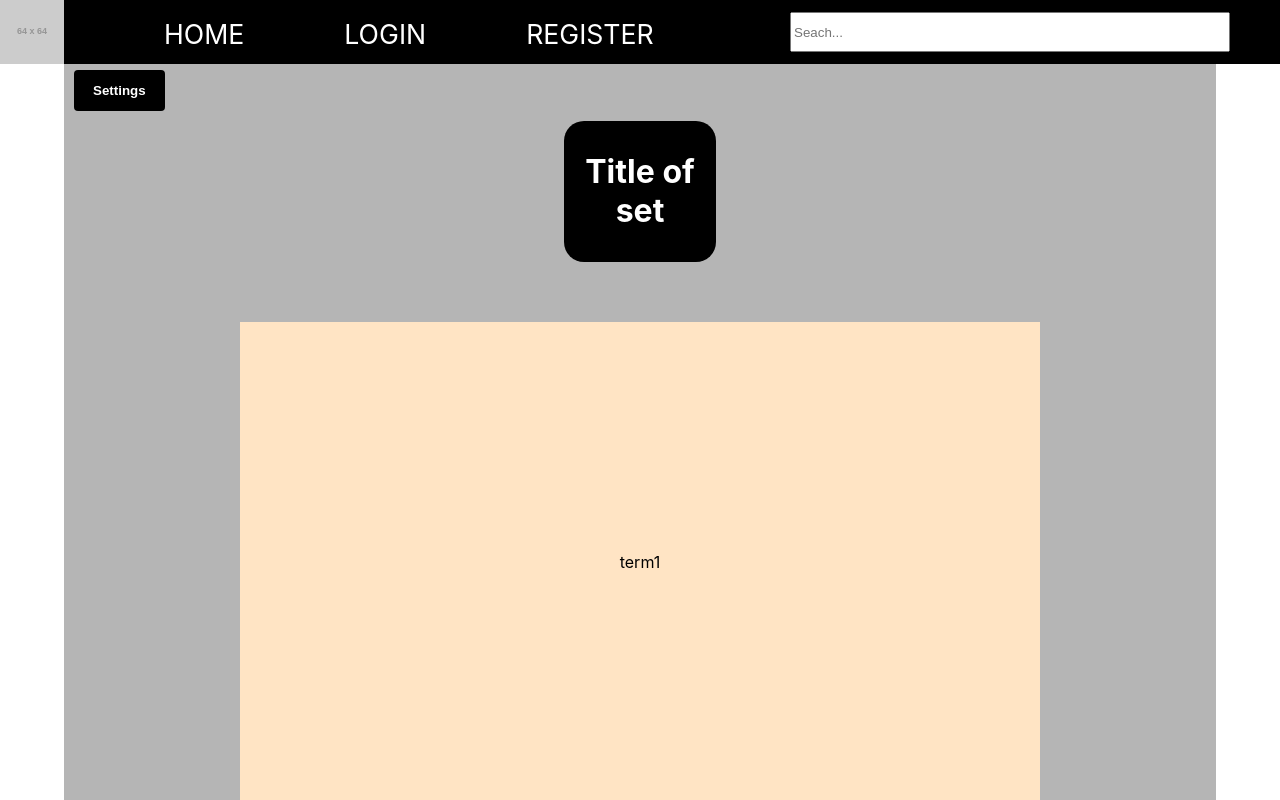
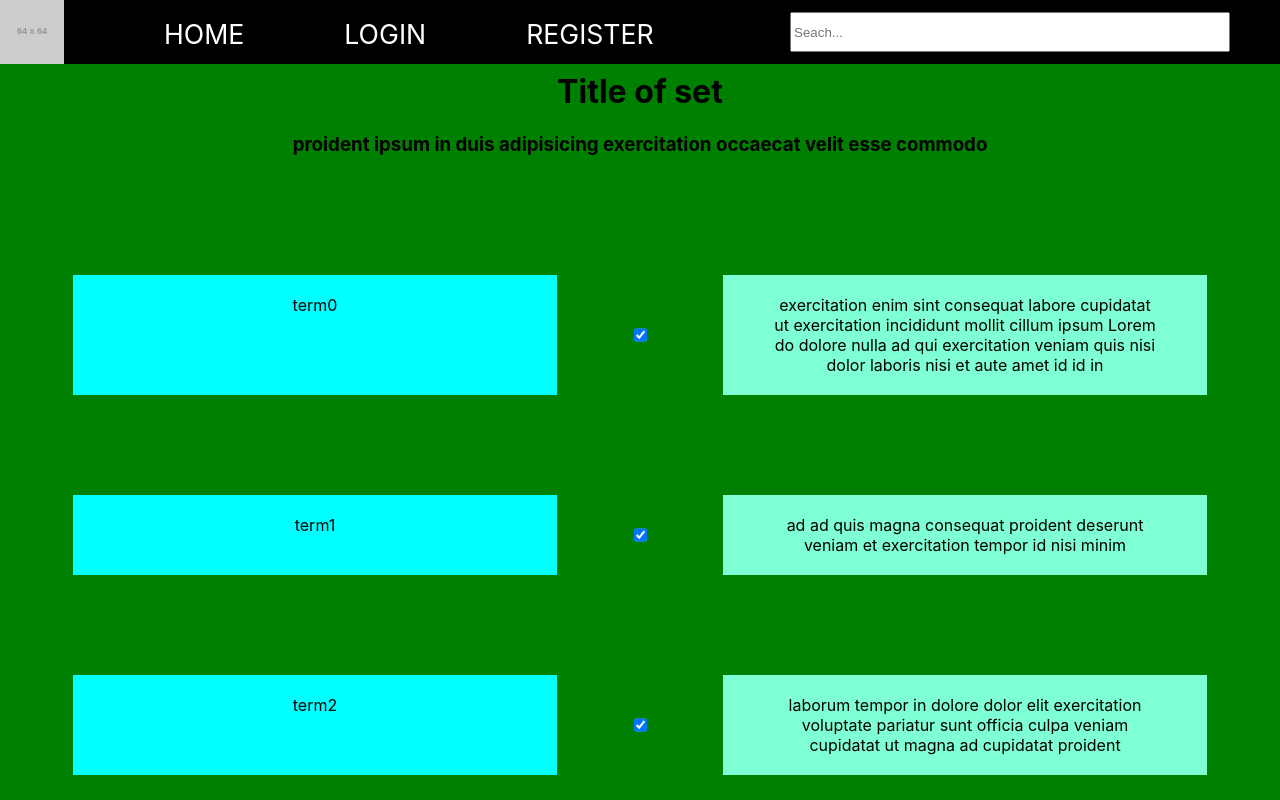
Before and after one commit to Diglettss/Flashcards, a React (Vite) app in the folder flashcards-ui/: page /flashcard/1 in a window 1280 px wide. Shown: the top 800 px of the page. Built offline with nearby package versions, Linux system fonts and the light colour scheme.

Commit message:
set redirects for invalid setId

```diff
--- a/flashcards-ui/contexts/auth.jsx
+++ b/flashcards-ui/contexts/auth.jsx
@@ -61,7 +61,7 @@ export const AuthContextProvider = ({ children }) => {
     const randomSet = (numOfSet) => {
         let set = [];
 
-        const create= ()=>{
+        const create = () => {
             let flashcardss = [];
             let randomInt = Math.floor(Math.random() * 13) + 5;
             for (let k = 0; k < randomInt; k++) {
@@ -74,8 +74,8 @@ export const AuthContextProvider = ({ children }) => {
                     selected: true,
                 });
             }
-        return flashcardss
-        }
+            return flashcardss;
+        };
 
         for (let i = 0; i < numOfSet; i++) {
             set.push({
@@ -90,8 +90,8 @@ export const AuthContextProvider = ({ children }) => {
         return set;
     };
 
-    const [mysets, setMysets] = useState(randomSet(3));
-    console.log(mysets)
+    const [mySets, setmySets] = useState(randomSet(3));
+    console.log(mySets);
 
     //This is to be changeable by the user
     const [defaultFlashcardState, setDefaultFlashcardState] = useState(true);
@@ -214,7 +214,7 @@ export const AuthContextProvider = ({ children }) => {
         setInfo,
         defaultFlashcardState,
         setDefaultFlashcardState,
-        mysets,
+        mySets,
     };
 
     return (
--- a/flashcards-ui/src/components/App/App.jsx
+++ b/flashcards-ui/src/components/App/App.jsx
@@ -2,42 +2,42 @@ import Navbar from "../Navbar/Navbar";
 import Landing from "../Landing/Landing";
 import MySetPage from "../MySetPage/MySetPage.jsx";
 import CreateSetPage from "../CreateSetPage/CreateSetPage.jsx";
-import * as React from "react"
-import './App.css'
-import { BrowserRouter, Routes, Route} from "react-router-dom"
-import LoginPage from '../LoginPage/LoginPage'
-import RegistrationPage from '../RegistrationPage/RegistrationPage'
-import NotFound from '../NotFound/NotFound'
-import apiClient from "../../../services/apiClient"
-import { AuthContextProvider, useAuthContext } from "../../../contexts/auth"
-import { useEffect,  } from 'react'
+import * as React from "react";
+import "./App.css";
+import { BrowserRouter, Routes, Route } from "react-router-dom";
+import LoginPage from "../LoginPage/LoginPage";
+import RegistrationPage from "../RegistrationPage/RegistrationPage";
+import NotFound from "../NotFound/NotFound";
+import apiClient from "../../../services/apiClient";
+import { AuthContextProvider, useAuthContext } from "../../../contexts/auth";
+import { useEffect } from "react";
 import FlashcardOverviewPage from "../FlashcardOverviewPage/FlashcardOverviewPage.jsx";
 import StudyPage from "../StudyPage/StudyPage.jsx";
 
-export default function AppContainer () {
+export default function AppContainer() {
     return (
         <AuthContextProvider>
-      <App/>
+            <App />
         </AuthContextProvider>
-  )
+    );
 }
 
 function App() {
-  const {user, setUser, error, setError} = useAuthContext();
+    const { user, setUser, error, setError } = useAuthContext();
 
     useEffect(() => {
         const fetchUser = async () => {
-      const {data, err} = await apiClient.fetchUserFromToken()
-      if (data) setUser(data.user)
-      if (err) setError(err)
-    }
+            const { data, err } = await apiClient.fetchUserFromToken();
+            if (data) setUser(data.user);
+            if (err) setError(err);
+        };
 
         const token = localStorage.getItem("flashcard_token");
-    if(token) {
-      apiClient.setToken(token)
-      fetchUser()
+        if (token) {
+            apiClient.setToken(token);
+            fetchUser();
         }
-  }, [])
+    }, []);
 
     return (
         <div className="App">
@@ -47,16 +47,16 @@ function App() {
                     <Route path="/" element={<Landing />} />
                     <Route path="/login" element={<LoginPage />} />
                     <Route path="/register" element={<RegistrationPage />} />
-                    <Route path="/mysets" element={<MySetPage />} />
+                    <Route path="/mySets" element={<MySetPage />} />
                     <Route path="/create" element={<CreateSetPage />} />
                     <Route
-                        path="/flashcard"
+                        path="/flashcard/:setId"
                         element={<FlashcardOverviewPage />}
                     />
-                    <Route path="/flashcard/:setId" element={<StudyPage />} />
+                    <Route path="/flashcard/studymode/:setId" element={<StudyPage />} />
                     <Route path="*" element={<NotFound />} />
                 </Routes>
             </BrowserRouter>
         </div>
-  )
+    );
 }
--- a/flashcards-ui/src/components/FlashcardOverviewPage/FlashcardOverviewPage.jsx
+++ b/flashcards-ui/src/components/FlashcardOverviewPage/FlashcardOverviewPage.jsx
@@ -1,17 +1,18 @@
-import React, { useRef, useState } from "react";
+import React, { useEffect, useRef, useState } from "react";
 import FlashcardRow from "../FlashcardRow/FlashcardRow.jsx";
 import "./FlashcardOverviewPage.css";
-import { useNavigate } from "react-router-dom";
+import { useNavigate, useParams } from "react-router-dom";
 import { useAuthContext } from "../../../contexts/auth.jsx";
 
-export default function FlashcardOverviewPage() {
+function FlashcardOverviewPageContent({ info, setInfo }) {
     const navigate = useNavigate();
-    const { info, setInfo } = useAuthContext();
     return (
         <div className="FlashcardOverviewPage">
             <button className="update-button">Update</button>
-            <h1 className="title">{info.title}</h1>
-            <h3 className="description">{info.description}</h3>
+            <h1 className="title">{info.title || "You should be here"}</h1>
+            <h3 className="description">
+                {info.description || "You should be here"}
+            </h3>
             <div className="flashcards">
                 {info.flashcard.map((e, idx) => (
                     <FlashcardRow
@@ -38,7 +39,7 @@ export default function FlashcardOverviewPage() {
                                 "Please have at least two flashcards"
                             );
                         } else {
-                            navigate("/flashcard/1");
+                            navigate("/flashcard/studymode/1");
                         }
                     }}
                 >
@@ -48,3 +49,28 @@ export default function FlashcardOverviewPage() {
         </div>
     );
 }
+
+export default function FlashcardOverviewPage() {
+    const navigate = useNavigate();
+    const { mySets } = useAuthContext();
+    const { setId } = useParams();
+    const [info, setInfo] = useState(mySets[setId]);
+
+    //if a set doesn't have the setId send the user to the shadow realm
+    useEffect(() => {
+        if (setId < 0 || setId >= mySets.length) {
+            console.log("sending you to the shadow realm");
+            navigate("/notfound");
+        }
+    });
+
+    return (
+        <>
+            {info ? (
+                <FlashcardOverviewPageContent info={info} setInfo={setInfo} />
+            ) : (
+                <div />
+            )}
+        </>
+    );
+}
--- a/flashcards-ui/src/components/MySetPage/MySetPage.jsx
+++ b/flashcards-ui/src/components/MySetPage/MySetPage.jsx
@@ -6,14 +6,14 @@ import "./MySetPage.css";
 import { useNavigate } from "react-router-dom";
 
 function Set({ info }) {
-    console.log(info.setId);
-    console.log("info");
+    const navigate = useNavigate();
     return (
         <div
             className="set-container"
             id={info.setId}
             onClick={(e) => {
-                console.log(e.target);
+                console.log(e.target.id);
+                // navigate(`/flashcard/`);
             }}
         >
             <div className="name-and-term-num">
@@ -32,7 +32,7 @@ function Set({ info }) {
 }
 
 export default function MySetPage() {
-    const { mysets } = useAuthContext();
+    const { mySets } = useAuthContext();
 
     // const navigate = useNavigate();
 
@@ -62,7 +62,7 @@ export default function MySetPage() {
                 <option>Z-A</option>
                 <option># of flashcards</option>
             </select>
-            {mysets.map((e, idx) => (
+            {mySets.map((e, idx) => (
                 <Set info={e} key={idx} />
             ))}
         </div>
--- a/flashcards-ui/src/components/NavLinks/NavLinks.jsx
+++ b/flashcards-ui/src/components/NavLinks/NavLinks.jsx
@@ -6,8 +6,10 @@ import "./NavLinks.css";
 export default function NavLinks({ isLoggedIn }) {
     return (
         <>
-            <Link className="text" to="/">HOME</Link>
-            <Link className="text" to={isLoggedIn ? "/mysets" : "/login"}>
+            <Link className="text" to="/">
+                HOME
+            </Link>
+            <Link className="text" to={isLoggedIn ? "/mySets" : "/login"}>
                 {isLoggedIn ? "MY SETS" : "LOGIN"}
             </Link>
             <Link className="text" to={isLoggedIn ? "create" : "/register"}>
--- a/flashcards-ui/src/components/StudyPage/StudyPage.jsx
+++ b/flashcards-ui/src/components/StudyPage/StudyPage.jsx
@@ -23,15 +23,20 @@ function Flashcard({ flashcard, onClick }) {
 }
 
 export default function StudyPage() {
-    const { showSettingsModal, setShowSettingsModal, defaultFlashcardState, setDefaultFlashcardState } = useAuthContext();
+    const {
+        showSettingsModal,
+        setShowSettingsModal,
+        defaultFlashcardState,
+        setDefaultFlashcardState,
+    } = useAuthContext();
     //fake data
-    const { info, setInfo } = useAuthContext();
-    let filteredFlashcard=info.flashcard.filter(e=>{
-        if(e.selected ==true){
-            return e
+    const { info, setInfo, mySets } = useAuthContext();
+    let filteredFlashcard = info.flashcard.filter((e) => {
+        if (e.selected == true) {
+            return e;
         }
-        console.log(e)
-    })
+        console.log(e);
+    });
     // console.log("filteredFlashcard")
     // console.log(filteredFlashcard)
 
@@ -39,13 +44,13 @@ export default function StudyPage() {
         console.error(
             `I don't know how but less than two flashcards are inside of filteredFlashcard, all flashcards will be used`
         );
-        filteredFlashcard=info.flashcard
+        filteredFlashcard = info.flashcard;
     }
 
     const handleButtonClick = () => {
         //This will allow for the settings button to configure what the default state of flashcards is i.e. if term or definition is up by default
-        console.log("defaultFlashcardState")
-        console.log(defaultFlashcardState)
+        console.log("defaultFlashcardState");
+        console.log(defaultFlashcardState);
         if (defaultFlashcardState === true) {
             setFlashcardOnTerm(true);
         } else if (defaultFlashcardState === false) {
@@ -57,7 +62,6 @@ export default function StudyPage() {
             setFlashcardOnTerm(randomBoolean);
         }
     };
-
 
     //Which side of the flashcard is facing up, if null pick randomly
     const [flashcardOnTerm, setFlashcardOnTerm] = useState(
```
Lines whose indentation alone changed are shown as unchanged.
